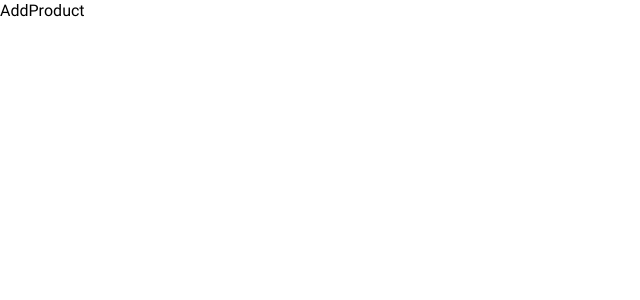
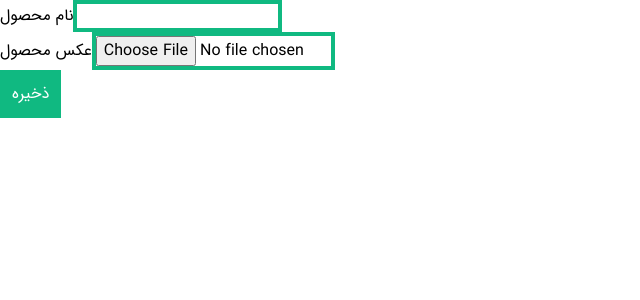
Before and after one commit to dosepehr/mern-image-uploader, a React (Create React App) app in the folder client/: page /add in a window 1280 px wide. Shown: the top 300 px of the page, without its empty margins (0-640 px from the left). Built offline with nearby package versions, Linux system fonts and the light colour scheme.

Commit message:
add creating product

```diff
--- a/client/src/components/AddProduct.jsx
+++ b/client/src/components/AddProduct.jsx
@@ -1,9 +1,62 @@
-import React from 'react'
+import axios from 'axios';
+import { useState } from 'react';
+import { useNavigate } from 'react-router-dom';
+const AddProduct = () => {
+    const navigate = useNavigate();
+    const [img, setImg] = useState();
+    const [file, setFile] = useState();
+    const [title, setTitle] = useState();
+    const loadImage = (e) => {
+        const image = e.target.files[0];
+        setFile(image);
+        setImg(URL.createObjectURL(image));
+    };
+    const createProduct = async (e) => {
+        e.preventDefault();
+        const formData = new FormData();
+        formData.append('file', file);
+        formData.append('title', title);
+        axios.post('http://localhost:4000/api/products', formData, {
+            headers: {
+                'Content-Type': 'multipart/form-data',
+            },
+        });
+        navigate('/');
+    };
+    return (
+        <div>
+            <form action='' onSubmit={createProduct}>
+                <div className='field'>
+                    <label htmlFor='name'>نام محصول</label>
+                    <input
+                        onChange={(e) => setTitle(e.target.value)}
+                        type='text'
+                        name='name'
+                        className='border-4 border-emerald-500'
+                    />
+                </div>
+                <div className='field'>
+                    <label htmlFor='img'>عکس محصول</label>
+                    <input
+                        onChange={loadImage}
+                        type='file'
+                        name='img'
+                        className='border-4 border-emerald-500'
+                    />
+                </div>
+                {img && <img src={img} alt='' className='w-52' />}
 
-const AddProduct = () => {
-  return (
-    <div>AddProduct</div>
-  )
-}
+                <div className='field'>
+                    <button
+                        className='bg-emerald-500 text-white p-3'
+                        type='submit'
+                    >
+                        ذخیره
+                    </button>
+                </div>
+            </form>
+        </div>
+    );
+};
 
-export default AddProduct
+export default AddProduct;
--- a/client/src/components/ProductsList.jsx
+++ b/client/src/components/ProductsList.jsx
@@ -26,7 +26,7 @@ const ProductsList = () => {
                 {products.length > 0 &&
                     products.map((item) => (
                         <div key={item.url}>
-                            <img src={item.url} alt='' className='w-full' />
+                            <img src={item.url} alt='' className='w-full h-96 object-cover' />
                             <p>{item.name}</p>
                             <button
                                 onClick={() => deleteProduct(item.id)}
```
Also changed, not shown: client/package.json (+6 -4 lines), 1 other file (tests, documents, lock files or other folders).
